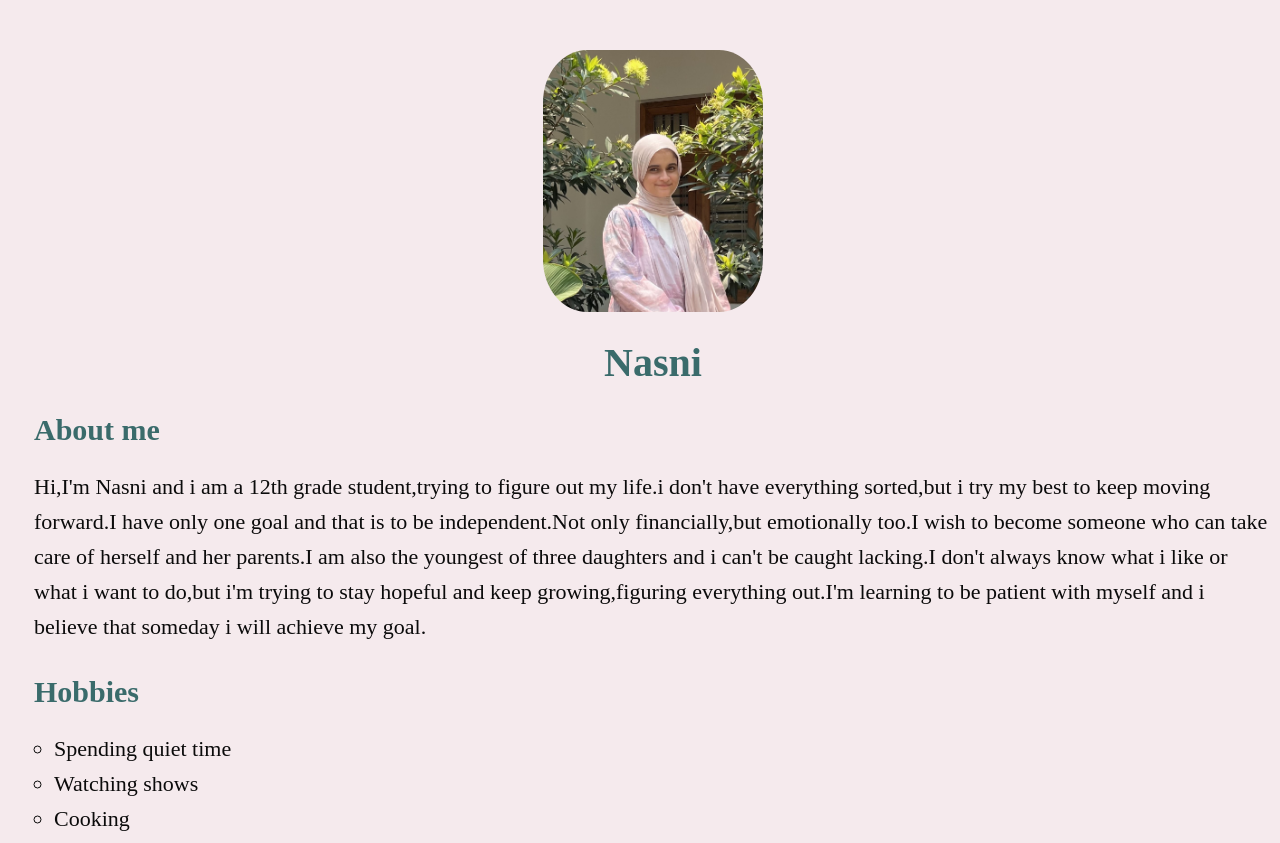
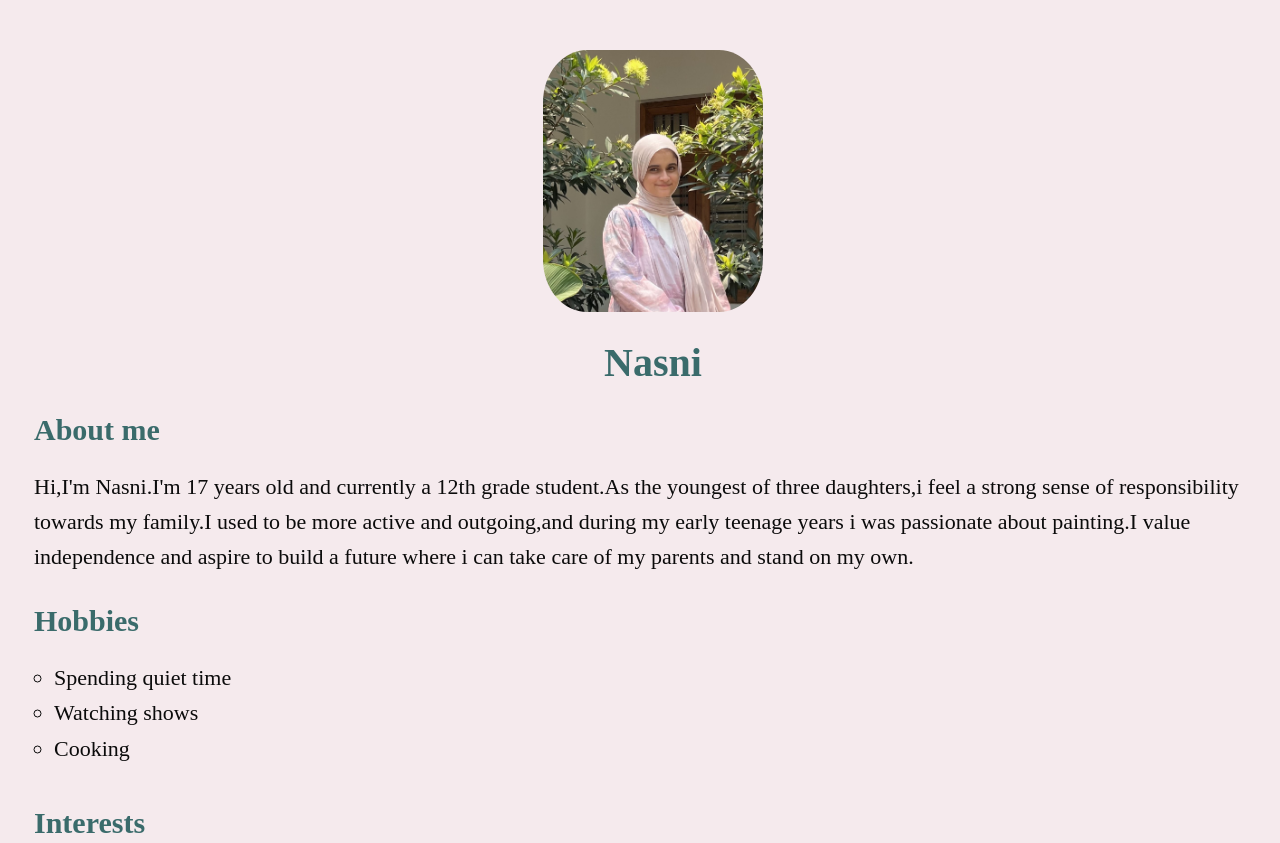
Before and after one commit to Nasnii/Personal-website, a plain HTML site: page index.html in a window 1280 px wide. Shown: the top 843 px of the page. Drawn offline with Linux system fonts and the light colour scheme.

Commit message:
Update index.html

```diff
--- a/index.html
+++ b/index.html
@@ -45,7 +45,7 @@
         <h1>Nasni</h1>
     </div>
         <h2>About me</h2>
-        <p>Hi,I'm Nasni and i am a 12th grade student,trying to figure out my life.i don't have everything sorted,but i try my best to keep moving forward.I have only one goal and that is to be independent.Not only financially,but emotionally too.I wish to become someone who can take care of herself and her parents.I am also the youngest of three daughters and  i can't be caught lacking.I don't always know what i like or what i want to do,but i'm trying to stay hopeful and keep growing,figuring everything out.I'm learning to be patient with myself and i believe that someday i will achieve my goal.</p>
+        <p>Hi,I'm Nasni.I'm 17 years old and currently a 12th grade student.As the youngest of three daughters,i feel a strong sense of responsibility towards my family.I used to be more active and outgoing,and during my early teenage years i was passionate about painting.I value independence and aspire to build a future where i can take care of my parents and stand on my own.</p>
         <h3>Hobbies</h3>
         <ul>
             <li>Spending quiet time</li>
```
